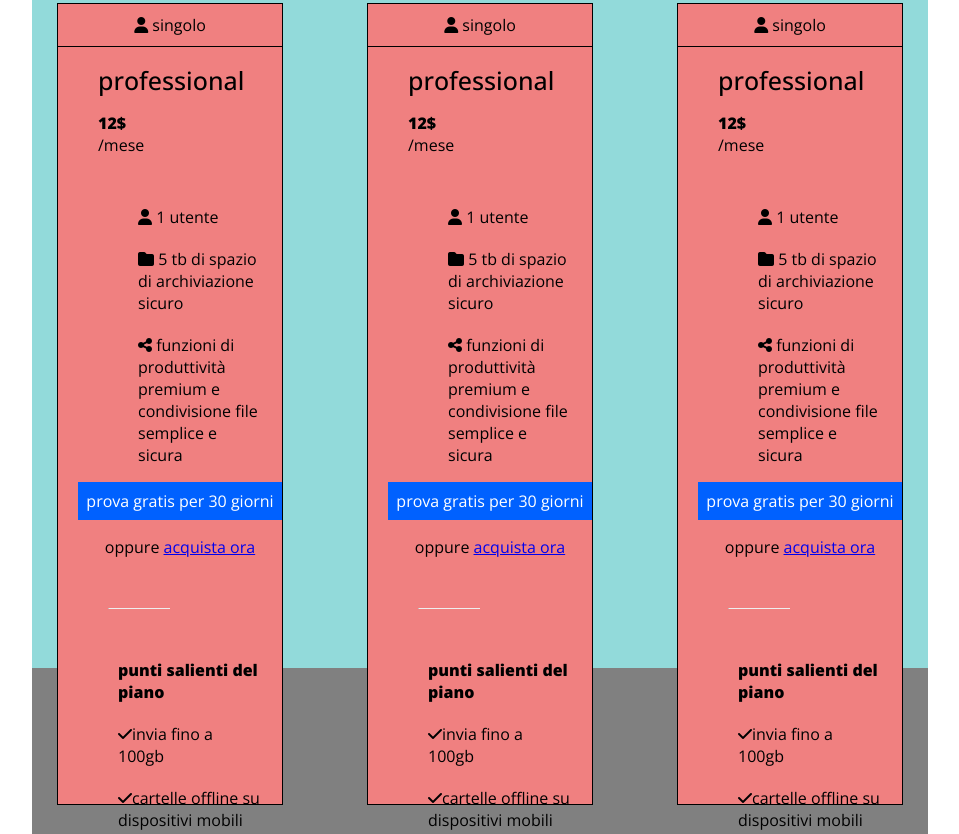
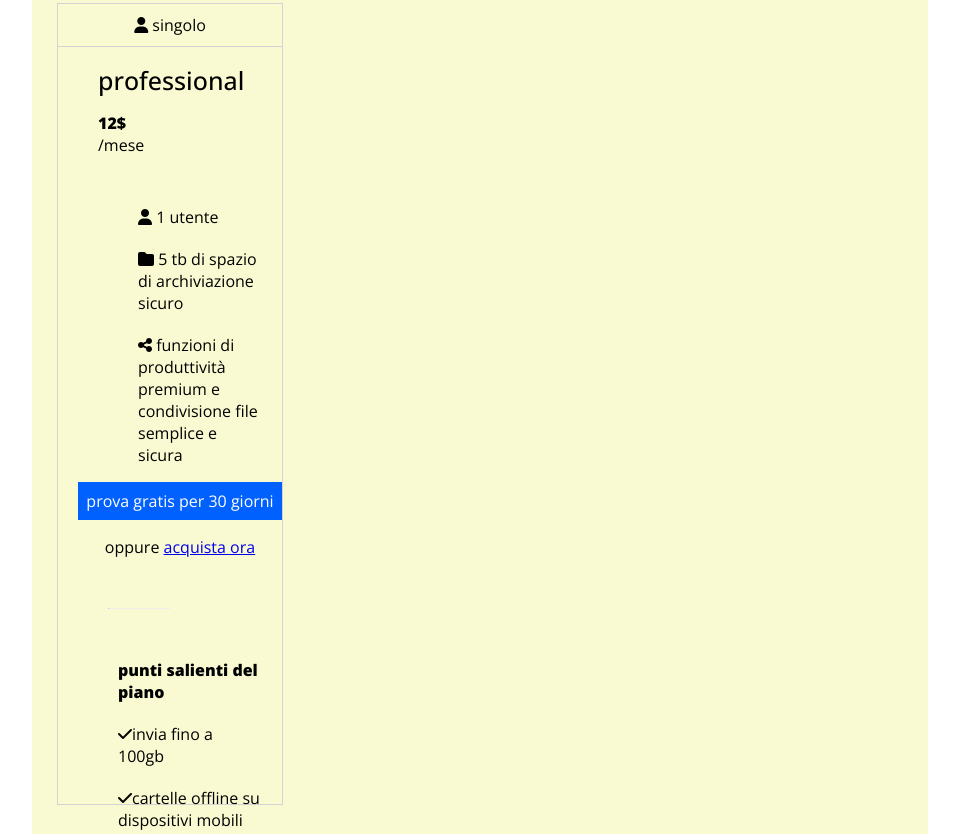
Before and after one commit to fedepaloz/htmlcss-dropbox, a plain HTML site: page index.html in a window 1280 px wide. Shown: the part 1032-1866 px from the top of the page, without its empty margins (160-1119 px from the left). Drawn offline with nearby package versions, Linux system fonts and the light colour scheme.

Commit message:
prima colonna fix

```diff
--- a/css/style.css
+++ b/css/style.css
@@ -102,7 +102,7 @@ h1 {
 
 main {
     height: 1000vh;
-    background-color: grey;
+    background-color:lightgoldenrodyellow;
     width: 70%;
     margin: 200px auto
 }
@@ -131,7 +131,7 @@ h3 {
 
 .business-plan {
     /* width: 90%; */
-    background-color: rgb(146, 218, 218);
+    /* background-color: rgb(146, 218, 218); */
     height: 100vh;
     margin: 0 auto;
 
@@ -150,7 +150,7 @@ h3 {
 .col-enterprise {
     width: 25%;
     height: 100%;
-    background-color: lightcoral;
+    /* background-color: lightcoral; */
     border: 1px solid #dedede;
     margin: 25px 25px;
 }
@@ -161,35 +161,54 @@ hr {
     width: 60px;
     border-top: 0px solid #bbb;
     position: relative;
-    right:0px;
+    right: 0px;
     margin: 50px 50px;
 }
 
 /* bordi delle schede il primo è di tutte le schede mentre il
 secondo è oslo per il bordo in basso dell utente */
 .card-border {
-    border: 1px solid black;
+    border: 1px solid lightgrey;
 }
 
 .b-bottom {
-    border-bottom: 1px solid black;
+    border-bottom: 1px solid lightgrey;
 }
 
-.user-type{text-align: center;
-padding: 10px;}
+.user-type {
+    text-align: center;
+    padding: 10px;
+}
 
-ul{list-style:none;}
+ul {
+    list-style: none;
+}
 
 
- /* font delle card */
- .bold-card-title{font-weight: 500;font-size: 25px;margin-bottom: 15px;}
+/* font delle card */
+.bold-card-title {
+    font-weight: 500;
+    font-size: 25px;
+    margin-bottom: 15px;
+}
 
- .bold{font-weight: bold;}
+.bold {
+    font-weight: bold;
+}
 
 
 /* margini delle card */
- .account-benefits{margin-top: 50px;margin-left: 20px;}
+.account-benefits {
+    margin-top: 50px;
+    margin-left: 20px;
+}
 
- .account-benefits-margin li{margin: 20px 20px;}
+.account-benefits-margin li {
+    margin: 20px 20px;
+}
 
- .try-button,.buy-now{margin-bottom: 20px;text-align: center;}
+.try-button,
+.buy-now {
+    margin-bottom: 20px;
+    text-align: center;
+}
--- a/index.html
+++ b/index.html
@@ -66,6 +66,7 @@
 
             </div>
             <div class="col-container">
+                <!-- prima colonna -->
                 <div class="col-professional card-border">
                     <div class="user-type b-bottom"><i class="fa-solid fa-user"></i> <span>singolo</span></div>
                     <div class="account-type">
@@ -98,70 +99,8 @@
                         </ul>
                     </div>
                 </div>
-                <div class="col-professional card-border">
-                    <div class="user-type b-bottom"><i class="fa-solid fa-user"></i> <span>singolo</span></div>
-                    <div class="account-type">
-                        <ul>
-                            <li class="bold-card-title">professional</li>
-                            <li class="bold">12$</li>
-                            <li>/mese</li>
-                        </ul>
-                    </div>
-                    <div class="account-benefits">
-                        <ul class="account-benefits-margin">
-                            <li><i class="fa-solid fa-user "></i>
-                                <span>1 utente</span>
-                            </li>
-                            <li><i class="fa-solid fa-folder"></i> <span>5 tb di spazio di archiviazione sicuro</span>
-                            </li>
-                            <li><i class="fa-solid fa-share-nodes"></i> <span>funzioni di produttività premium e
-                                    condivisione file semplice e sicura</span></li>
-                        </ul>
-                        <div class="try-button blue-button-large"><a href="#">prova gratis per 30 giorni</a></div>
-                        <div class="buy-now">oppure <a href="#">acquista ora</a></div>
-                    </div>
-                    <hr>
-                    <div>
-                        <ul class="account-benefits-margin">
-                            <li class="bold">punti salienti del piano</li>
-                            <li><i class="fa-solid fa-check"></i><span>invia fino a 100gb</span></li>
-                            <li><i class="fa-solid fa-check"></i><span>cartelle offline su dispositivi mobili</span>
-                            </li>
-                        </ul>
-                    </div>
-                </div>
-                <div class="col-professional card-border">
-                    <div class="user-type b-bottom"><i class="fa-solid fa-user"></i> <span>singolo</span></div>
-                    <div class="account-type">
-                        <ul>
-                            <li class="bold-card-title">professional</li>
-                            <li class="bold">12$</li>
-                            <li>/mese</li>
-                        </ul>
-                    </div>
-                    <div class="account-benefits">
-                        <ul class="account-benefits-margin">
-                            <li><i class="fa-solid fa-user "></i>
-                                <span>1 utente</span>
-                            </li>
-                            <li><i class="fa-solid fa-folder"></i> <span>5 tb di spazio di archiviazione sicuro</span>
-                            </li>
-                            <li><i class="fa-solid fa-share-nodes"></i> <span>funzioni di produttività premium e
-                                    condivisione file semplice e sicura</span></li>
-                        </ul>
-                        <div class="try-button blue-button-large"><a href="#">prova gratis per 30 giorni</a></div>
-                        <div class="buy-now">oppure <a href="#">acquista ora</a></div>
-                    </div>
-                    <hr>
-                    <div>
-                        <ul class="account-benefits-margin">
-                            <li class="bold">punti salienti del piano</li>
-                            <li><i class="fa-solid fa-check"></i><span>invia fino a 100gb</span></li>
-                            <li><i class="fa-solid fa-check"></i><span>cartelle offline su dispositivi mobili</span>
-                            </li>
-                        </ul>
-                    </div>
-                </div>
+
+                <!-- fine prima colonna -->
             </div>
 
         </section>
```
